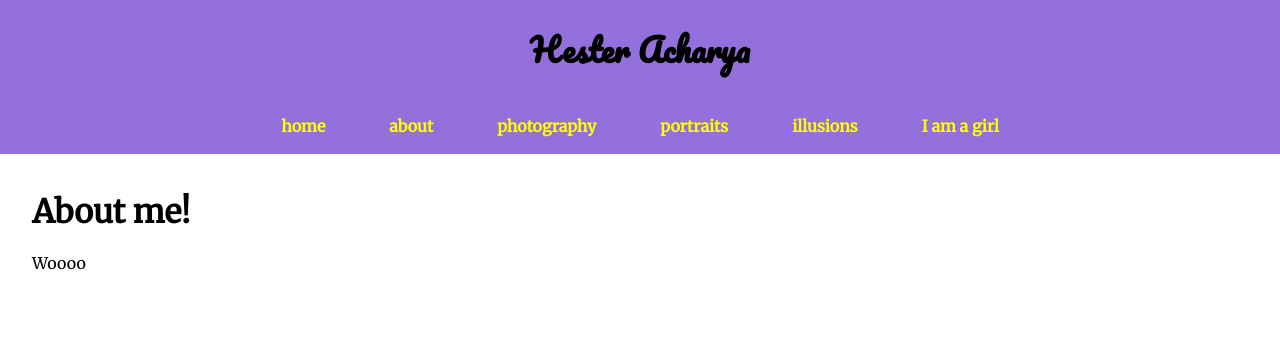
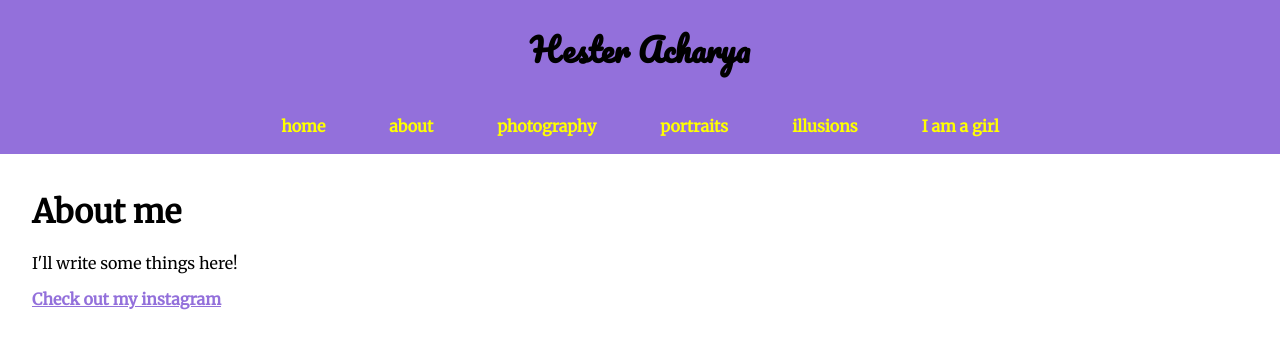
Before and after one commit to JavaGT/hester.pro, a website: page pug/about/index.pug in a window 1280 px wide. Drawn offline with nearby package versions, Linux system fonts and the light colour scheme; files that its build step writes are made by us from their sources.

Commit message:
Plug instagram

```diff
--- a/pug/about/index.pug
+++ b/pug/about/index.pug
@@ -1,4 +1,5 @@
 extends ../components/template.pug
 block content
-  h1 About me!
-  p Woooo
+  h1 About me
+  p I'll write some things here!
+  p #[a(href="https://www.instagram.com/hesteracharya/" target="_blank") Check out my instagram]
```
Also changed, not shown: docs/about/index.html.
